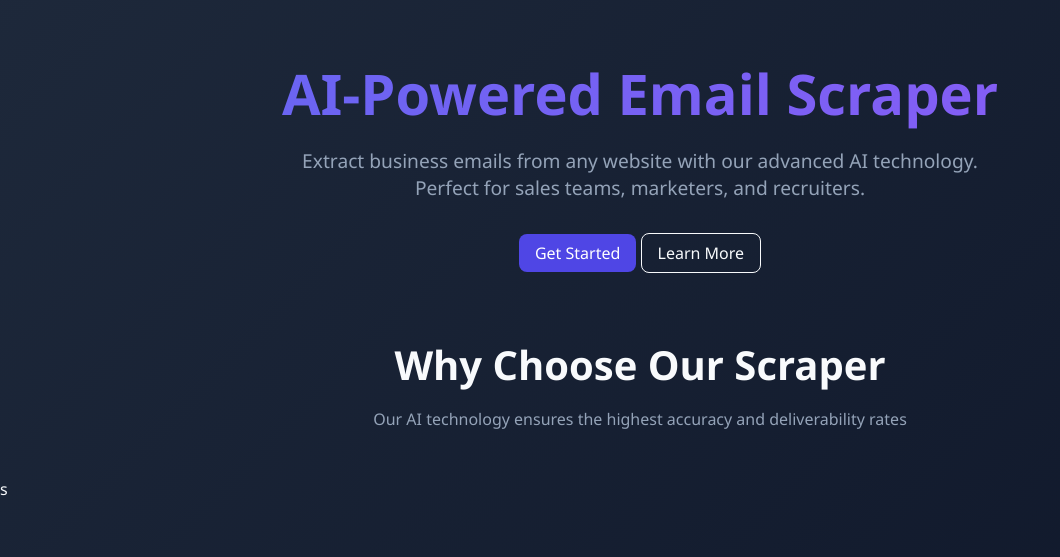
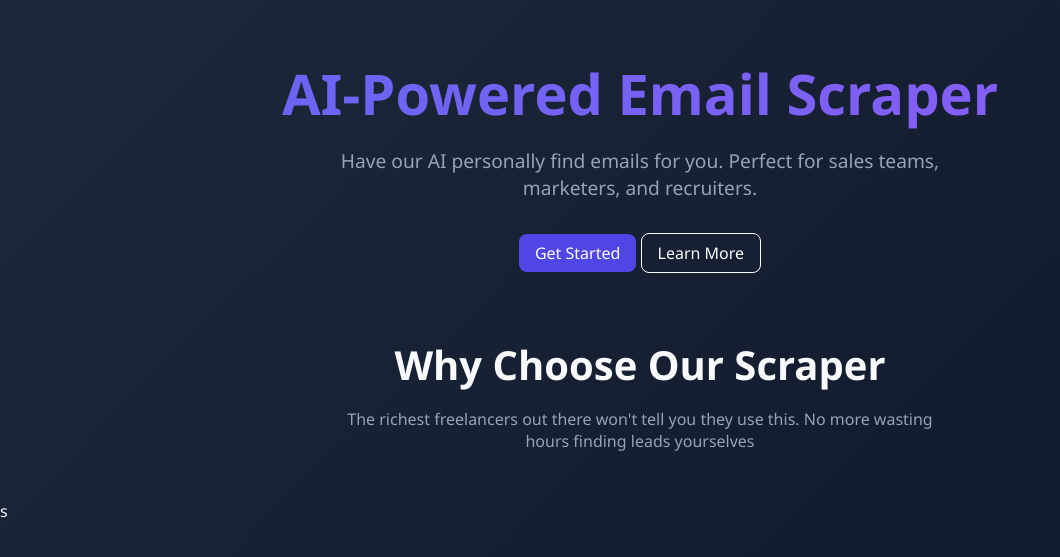
Before and after one commit to smoothc0/final-scraper, a Flask app: page / in a window 1280 px wide. Shown: the part 73-630 px from the top of the page, without its empty margins (0-1060 px from the left). Run offline with Flask 3, Linux system fonts and the light colour scheme.

Commit message:
niggardly

```diff
--- a/templates/index.html
+++ b/templates/index.html
@@ -6,7 +6,7 @@
 <section class="hero">
     <div class="container">
         <h1>AI-Powered Email Scraper</h1>
-        <p>Extract business emails from any website with our advanced AI technology. Perfect for sales teams, marketers, and recruiters.</p>
+        <p>Have our AI personally find emails for you. Perfect for sales teams, marketers, and recruiters.</p>
         <div>
             <a href="{{ url_for('pricing') }}" class="btn btn-primary">Get Started</a>
             <a href="#" class="btn btn-outline">Learn More</a>
@@ -18,7 +18,7 @@
     <div class="container">
         <div class="section-title">
             <h2>Why Choose Our Scraper</h2>
-            <p>Our AI technology ensures the highest accuracy and deliverability rates</p>
+            <p>The richest freelancers out there won't tell you they use this. No more wasting hours finding leads yourselves</p>
         </div>
         <!-- Feature cards would go here -->
     </div>
```
